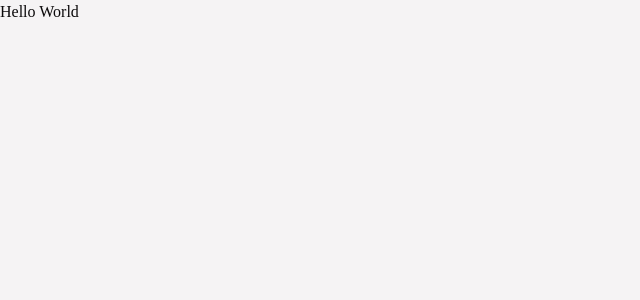
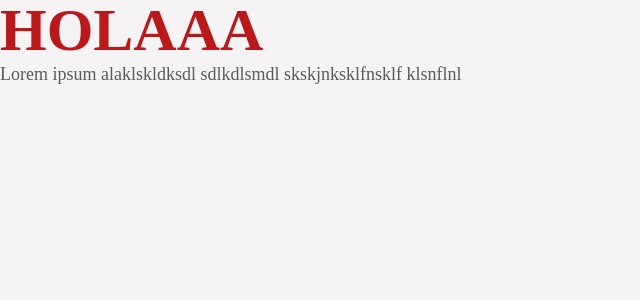
Before and after one commit to jmartinpizarro/ui-p4, a Next.js app: page / in a window 1280 px wide. Shown: the top 300 px of the page, without its empty margins (0-640 px from the left). Built offline with nearby package versions, Linux system fonts and the light colour scheme.

Commit message:
Define the main sections of the landing page

```diff
--- a/src/app/page.tsx
+++ b/src/app/page.tsx
@@ -1,7 +1,15 @@
+'use client'
+
 import Image from "next/image";
+import Header from "@/components/Header";
+import Paragraph from "@/components/Paragraph";
+
 
 export default function Home() {
   return (
-    <div className="text-black">Hello World</div>
+    <>
+    <Header text="Holaaa" color="red"></Header>
+    <Paragraph text="Lorem ipsum alaklskldksdl sdlkdlsmdl skskjnksklfnsklf klsnflnl"></Paragraph>
+    </>
   );
 }
```
Also changed, not shown: src/app/sections/activities.tsx (added), src/app/sections/footer.tsx (added), src/app/sections/intro.tsx (added), src/app/sections/map.tsx (added), src/app/sections/navBar.tsx (added), src/app/sections/sendLetters.tsx (added).
